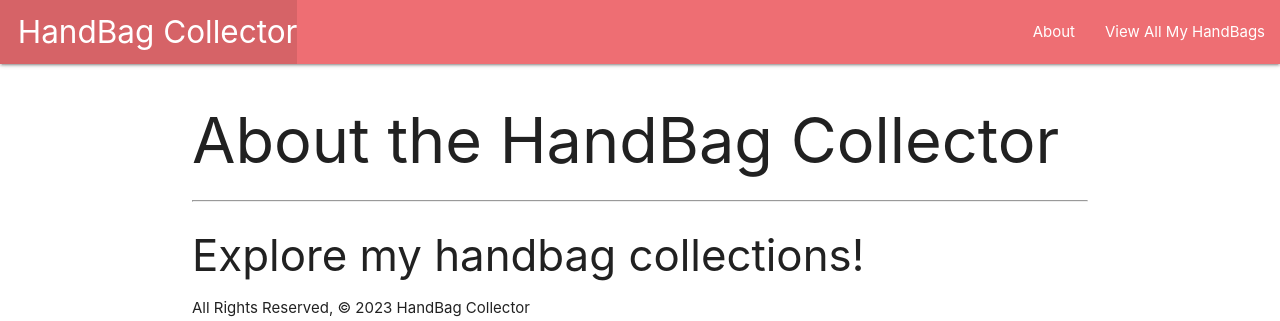
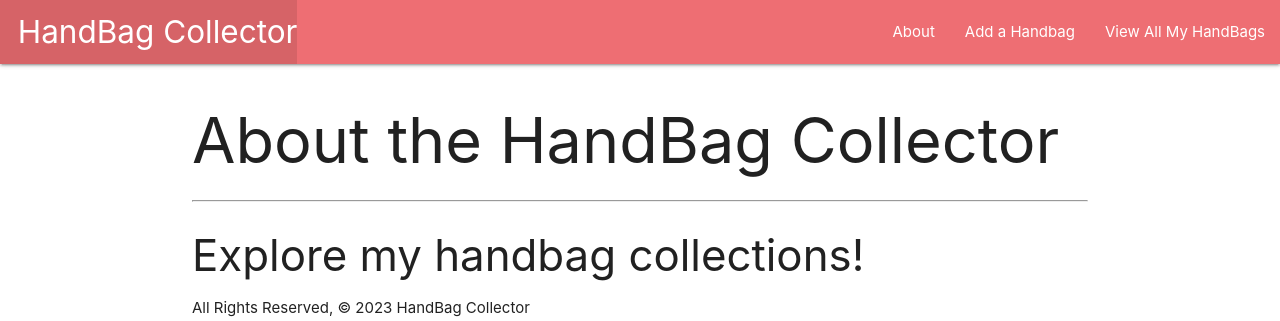
Before and after one commit to sally-kam/HandBagCollector, a Django app: page /about/ in a window 1280 px wide. Shown: the top 321 px of the page. Run offline with Django 4.2, Linux system fonts and the light colour scheme.

Commit message:
add a handbag link in base.html

```diff
--- a/handbagcollector/main_app/templates/base.html
+++ b/handbagcollector/main_app/templates/base.html
@@ -19,6 +19,7 @@
         </ul>
         <ul class="right">
           <li><a href="{% url 'about' %}">About</a></li>
+          <li><a href="{% url 'handbags_create' %}">Add a Handbag</a></li>
           <li><a href="{% url 'index' %}">View All My HandBags</a></li>
         </ul>
       </div>
```
